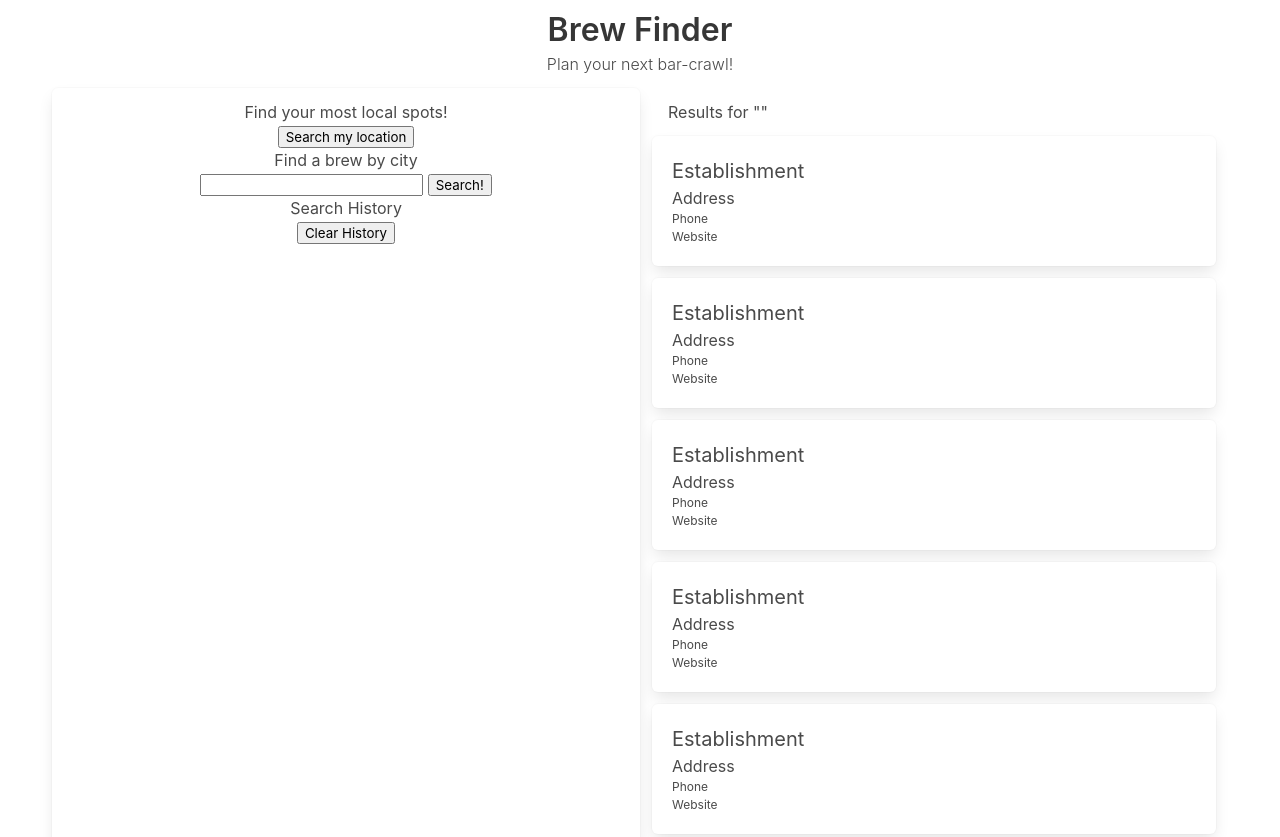
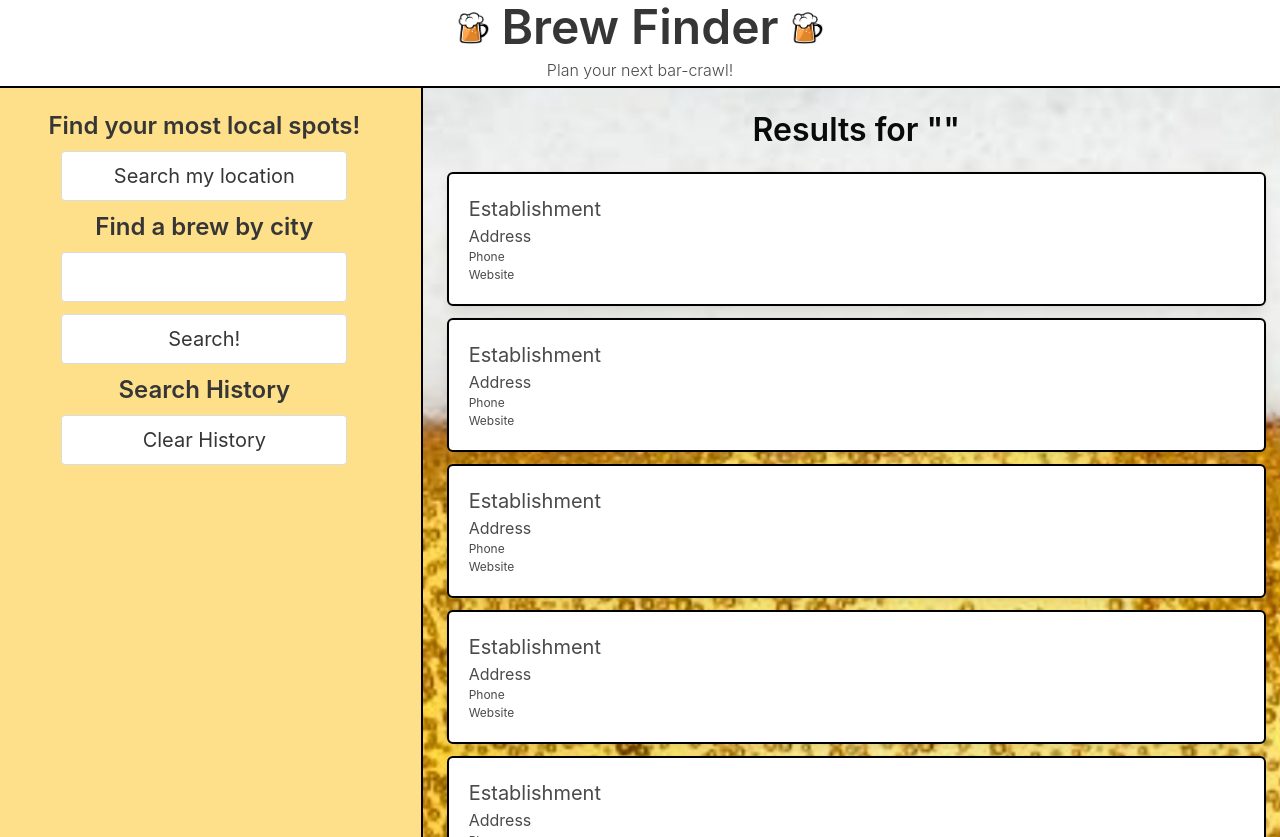
Before and after one commit to Ant-M84/Brew-Finder, a plain HTML site: page assets/index.html in a window 1280 px wide. Shown: the top 837 px of the page. Drawn offline with nearby package versions, Linux system fonts and the light colour scheme; no server answers.

Commit message:
updated styling in html and css

```diff
--- a/assets/index.html
+++ b/assets/index.html
@@ -9,37 +9,37 @@
       href="https://cdn.jsdelivr.net/npm/bulma@0.9.4/css/bulma.min.css"
     />
     <!-- Our CSS file -->
-    <link rel="stylesheet" href="./style.css" />
+    <link rel="stylesheet" href="./style.css"/>
     <title>Brew Finder</title>
   </head>
 
   <body class="">
-    <header class="container has-text-centered py-3 mb-3">
-      <h1 class="title mb-1">Brew Finder</h1>
+    <header class="has-text-centered mb-4">
+      <h1 class="title is-1 mb-1">
+        <img class="image is-32x32 is-inline-block" src="./images/beer.jpg" alt="Beer Mug">
+          Brew Finder
+        <img class="image is-32x32 is-inline-block" src="./images/beer.jpg" alt="Beer Mug">
+      </h1>
       <h2 class="has-text-weight-light">Plan your next bar-crawl!</h2>
     </header>
 
-    <main class="container">
-      <div
-        class="columns is-multiline is-mobile is-flex is-justify-content-center"
-      >
-        <div
-          class="column is-6-desktop is-full-mobile box has-border-rounded has-text-centered"
-        >
-          <h2 class="">Find your most local spots!</h2>
-          <button id="searchCurrentLocationButton" class="">
+    <main class="">
+      <div class="columns is-multiline is-mobile is-flex is-justify-content-center">
+        <div class="column is-4-desktop is-full-mobile has-text-centered has-background-warning custom-border">
+          <h1 class="title is-4 py-3 m-0">Find your most local spots!</h1>
+          <button id="searchCurrentLocationButton" class="button is-medium is-outlined">
             Search my location
           </button>
-          <h2 class="">Find a brew by city</h2>
-          <input id="searchInput" class="" type="text" />
-          <button id="searchButton" class="">Search!</button>
-          <h3 class="">Search History</h3>
+          <h1 class="title is-4 py-3 m-0">Find a brew by city</h1>
+          <input id="searchInput" class="button is-medium is-outlined mb-3" type="text" />
+          <button id="searchButton" class="button is-medium is-outlined">Search!</button>
+          <h2 class="title is-4 py-3 m-0">Search History</h2>
           <div class="history"></div>
-          <button class="">Clear History</button>
+          <button class="button is-medium is-outlined">Clear History</button>
         </div>
 
-        <div class="column is-6-desktop is-full-mobile">
-          <h2 class="ml-4">Results for "<span id="cityDisplay"></span>"</h2>
+        <div class="column is-gapless is-8-desktop is-full-mobile custom-border bg-img p-5">
+          <h1 class="title has-text-black has-text-centered">Results for "<span id="cityDisplay"></span>"</h1>
           <div class="">
             <div>
               <ul id="barCard-0" class="box has-border-rounded my-3">
@@ -109,6 +109,13 @@
         </div>
       </div>
     </main>
+
+    <footer class="has-text-centered has-background-warning footer-border p-3 mt-3">
+      <img class="image is-16x16 is-inline-block" src="./images/beer.jpg" alt="Beer Mug">
+      Brew Finder - Application by (Github-User): JBassard97, Ianreynolds01, KandaceGT and Ant-M84>
+      <img class="image is-16x16 is-inline-block" src="./images/beer.jpg" alt="Beer Mug">
+    </footer>
+
     <script src="./script.js"></script>
   </body>
 </html>
--- /dev/null
+++ b/assets/style.css
@@ -0,0 +1,29 @@
+button {
+    width: 70%;
+    border: 1px solid black;
+}
+
+input {
+    width: 70%;
+}
+
+.bg-img {
+    background-image: url(./images/Lager_With_Head.jpg);
+    background-position: center center;
+    background-repeat: no-repeat;
+    background-attachment: fixed;
+    background-size: cover;
+}
+
+.box {
+    border: 2px solid black;
+}
+
+.custom-border {
+    border-top:2px solid black;
+    border-right: 2px solid black;
+}
+
+.footer-border {
+    border: 2px solid black;
+}
```
Also changed, not shown: assets/images/beer.jpg (added).
